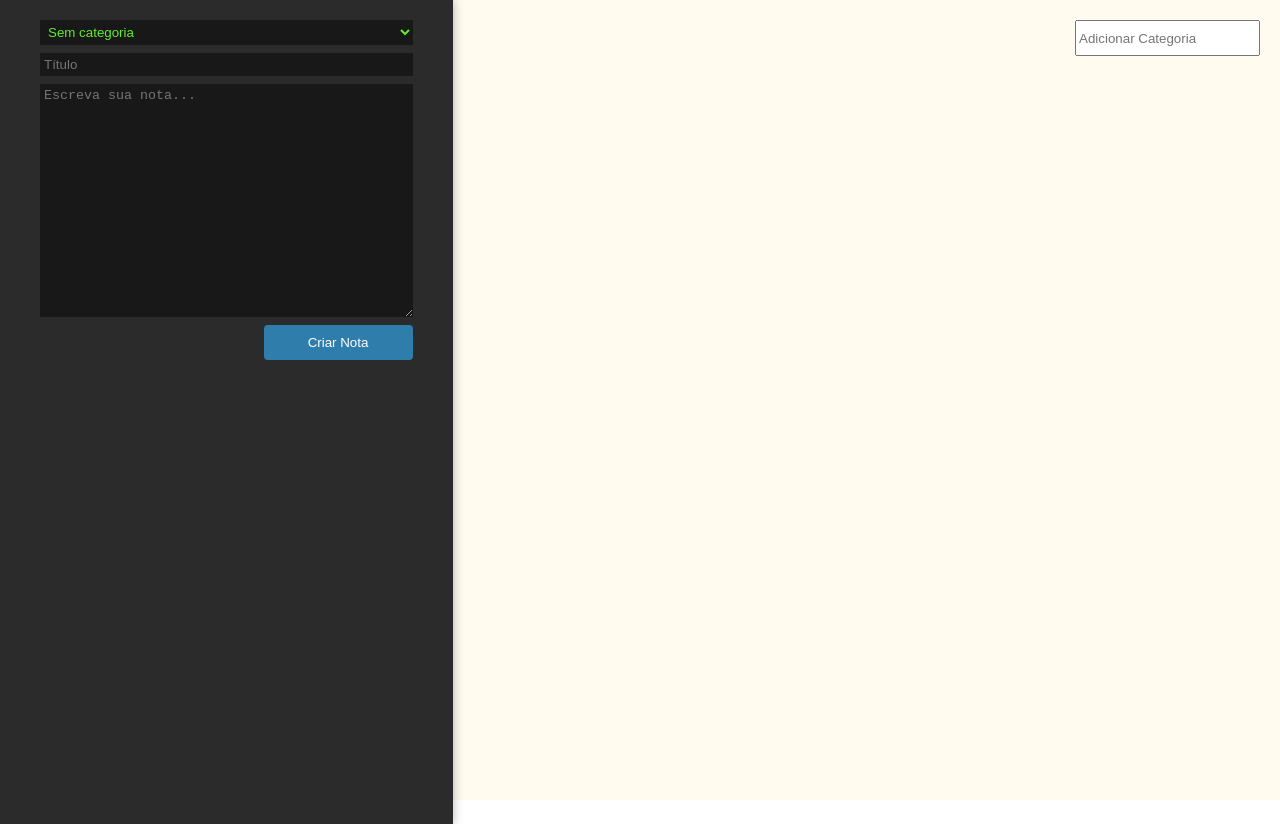
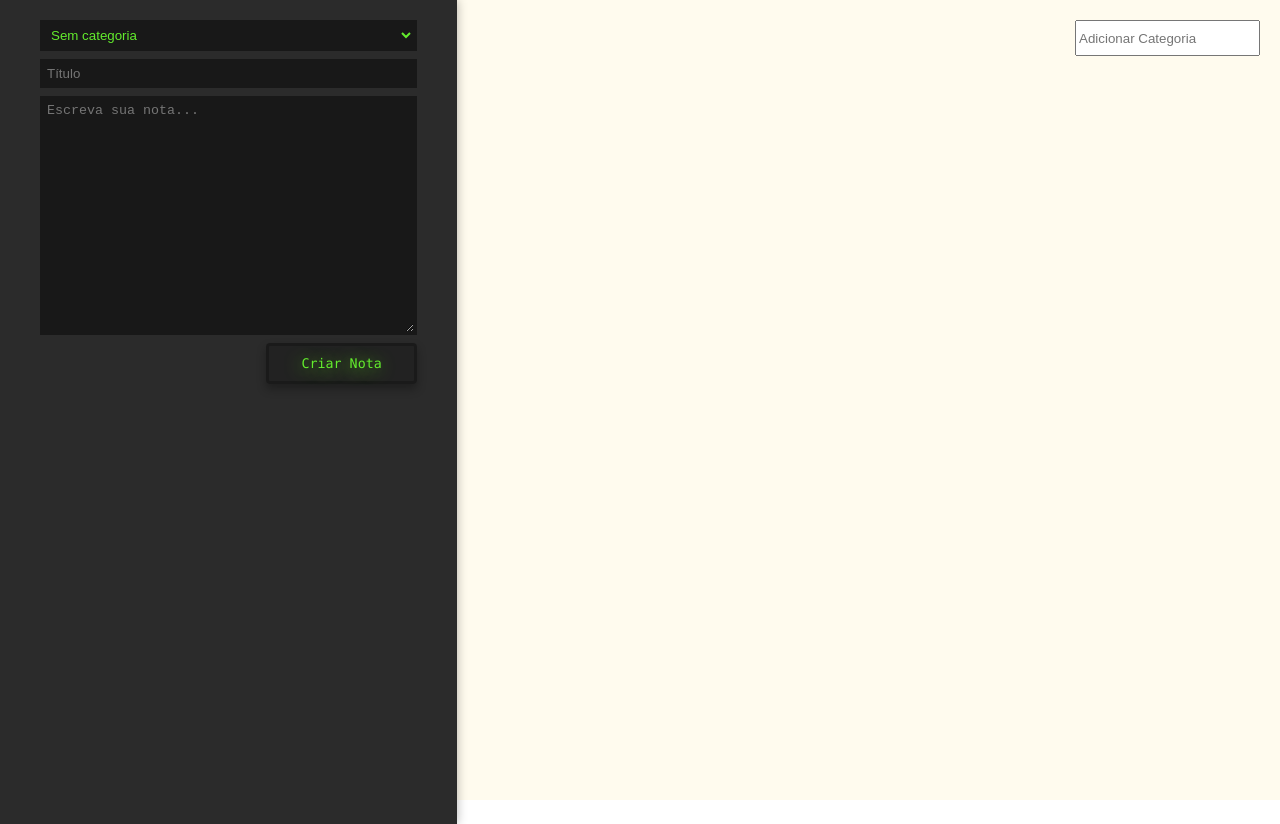
Before and after one commit to gabrielgfw/react-js-alura, a React (Create React App) app: page / in a window 1280 px wide. Built offline with nearby package versions, Linux system fonts and the light colour scheme.

Commit message:
redesigning app class by isolating the app data from the main class

```diff
--- a/src/App.js
+++ b/src/App.js
@@ -3,47 +3,32 @@ import ListaDeNotas from './components/ListaDeNotas/';
 import FormularioCadastro from './components/FormularioCadastro/FormularioCadastro';
 import './assets/App.css';
 import ListaCategorias from './components/ListaCategorias/ListaCategorias';
+import Categorias from './data/Categorias';
+import ArrayDeNotas from './data/ArrayDeNotas';
 
 class App extends Component {
 
   constructor() {
     super();
-    this.state = {
-      notas: [],
-      categorias: [],
-    };
+    this.categorias = new Categorias();
+    this.notas = new ArrayDeNotas();
   }
-
-  criarNota(titulo, descricao, categoria) {
-    this.setState({notas: [...this.state.notas, {titulo, descricao, categoria}]});
-  }
-
-  apagarNota(index) {
-    let arrayNotas = this.state.notas;
-    arrayNotas.splice(index, 1);
-    this.setState({ notas: arrayNotas });
-  }
-
-  criarCategoria(categoria) {
-    this.setState({ categorias: [...this.state.categorias, categoria] });
-  }
-
 
   render() {
     return (
       <section className="conteudo">
         <FormularioCadastro
-          categorias={this.state.categorias}
-          criarNota={this.criarNota.bind(this)}
+          categorias={this.categorias.categorias}
+          criarNota={this.notas.adicionarNota}
         />
         <main className="conteudo-principal">
           <ListaCategorias
-            categorias={this.state.categorias}
-            criarCategoria={this.criarCategoria.bind(this)}
+            categorias={this.categorias.categorias}
+            criarCategoria={this.categorias.adicionarCategoria}
           />
           <ListaDeNotas
-            notas={this.state.notas}
-            apagarNota={this.apagarNota.bind(this)}
+            notas={this.notas.notas}
+            apagarNota={this.notas.deletarNota}
           />
         </main>
       </section>
--- a/src/components/FormularioCadastro/style.css
+++ b/src/components/FormularioCadastro/style.css
@@ -17,24 +17,33 @@
   background-color: rgb(24, 24, 24);
   font-weight: 100;
   color: rgb(99, 236, 45);
+  outline: none !important;
+  border: 3px solid rgb(24, 24, 24);
 }
 
 .form-cadastro_submit {
   align-self: flex-end;
   padding: 10px;
   width: 40%;
-  background-color:rgb(47, 125, 170);
+  background-color:rgba(31, 31, 31, 0.692);
   border-radius: 4px;
-  color: white;
+  border: 3px solid rgb(26, 26, 26);
+  color: rgb(99, 236, 45);
+  font-family: consolas;
   font-weight: 400;
   cursor: pointer;
-  transition: all color 2s;
+  box-shadow: 0px 5px 10px rgb(0, 0, 0, 0.3);
+  text-shadow: -2px 2px 16px rgb(90, 200, 30);
+  transition: border 0.2s, background-color 0.1s, color 0.2s, text-shadow 0.4s;
 }
 
 .form-cadastro_submit:hover {
-  background-color: rgb(80, 141, 177);
+  border: 3px solid rgb(99, 236, 45);
+  text-shadow: 0px 0px 25px rgb(99, 230, 40);
+  box-shadow: 0px 0px 20px rgb(99, 236, 45, 0.35);
 }
 
 .form-cadastro_submit:active {
-  background-color: rgb(33, 70, 150);
+  background-color: rgb(99, 236, 45);
+  color: white;
 }
--- /dev/null
+++ b/src/data/ArrayDeNotas.js
@@ -0,0 +1,24 @@
+export default class ArrayDeNotas {
+
+  constructor() {
+    this.notas = [];
+  }
+
+  adicionarNota(titulo, texto, categoria) {
+    const novaNota = new Nota(titulo, texto, categoria);
+    this.notas.push(novaNota);
+  }
+
+  deletarNota(index) {
+    this.notas.splice(index, 1);
+  }
+
+}
+
+class Nota {
+  constructor(titulo, texto, categoria) {
+    this.titulo = titulo;
+    this.texto = texto;
+    this.categoria = categoria;
+  }
+}
--- /dev/null
+++ b/src/data/Categorias.js
@@ -0,0 +1,10 @@
+export default class Categorias {
+
+  constructor() {
+    this.categorias = [];
+  }
+
+  adicionarCategoria(novaCategoria) {
+    this.categorias.push(novaCategoria);
+  }
+}
```
